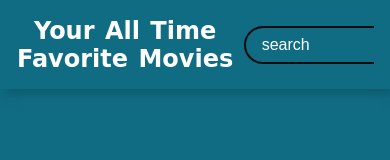
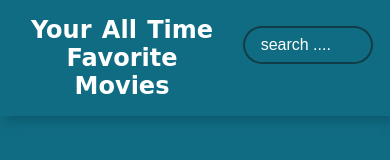
Before and after one commit to Racheal777/Movie-Search, a plain HTML site: page index.html in a window 390 px wide. Drawn offline with Linux system fonts and the light colour scheme; no server answers.

Commit message:
fixed a bug

```diff
--- a/index.html
+++ b/index.html
@@ -14,7 +14,7 @@
 
         <h2>Your all time favorite movies</h2>
         <form id="form">
-            <input type="text" id="search" placeholder="search">
+            <input type="text" id="search" placeholder="search ....">
         </form>
     </header>
 
--- a/styles.css
+++ b/styles.css
@@ -34,17 +34,21 @@ header h2{
 
 #form{
     border: none;
+    padding: 0 5px;
+
 
     /* width: 40%; */
 
 }
 
+
+
 #search{
     background-color: rgb(16, 108, 131);
-    border-radius: 1.7em;
+    border-radius: 1.5em;
     font-size: 1em;
     padding: 0.5em 1rem;
-    border: 2px solid rgb(7, 13, 14);
+    border: 2px solid rgba(18, 41, 45, 0.694);
     color: white;
 }
 
@@ -127,12 +131,12 @@ h3{
 
 #form-input{
     border-radius: 8px;
-    /* display: block; */
+
 }
 input{
-    /* width: 100%; */
+
    padding: 0.8rem;
-   /* color: white; */
+
    margin: 0.6em;
    border-radius: 5px;
    border: none;
@@ -195,6 +199,10 @@ button a{
         left: 10%;
      }
 
+     input{
+         width: 96%;
+     }
+
 
 
  }
```
